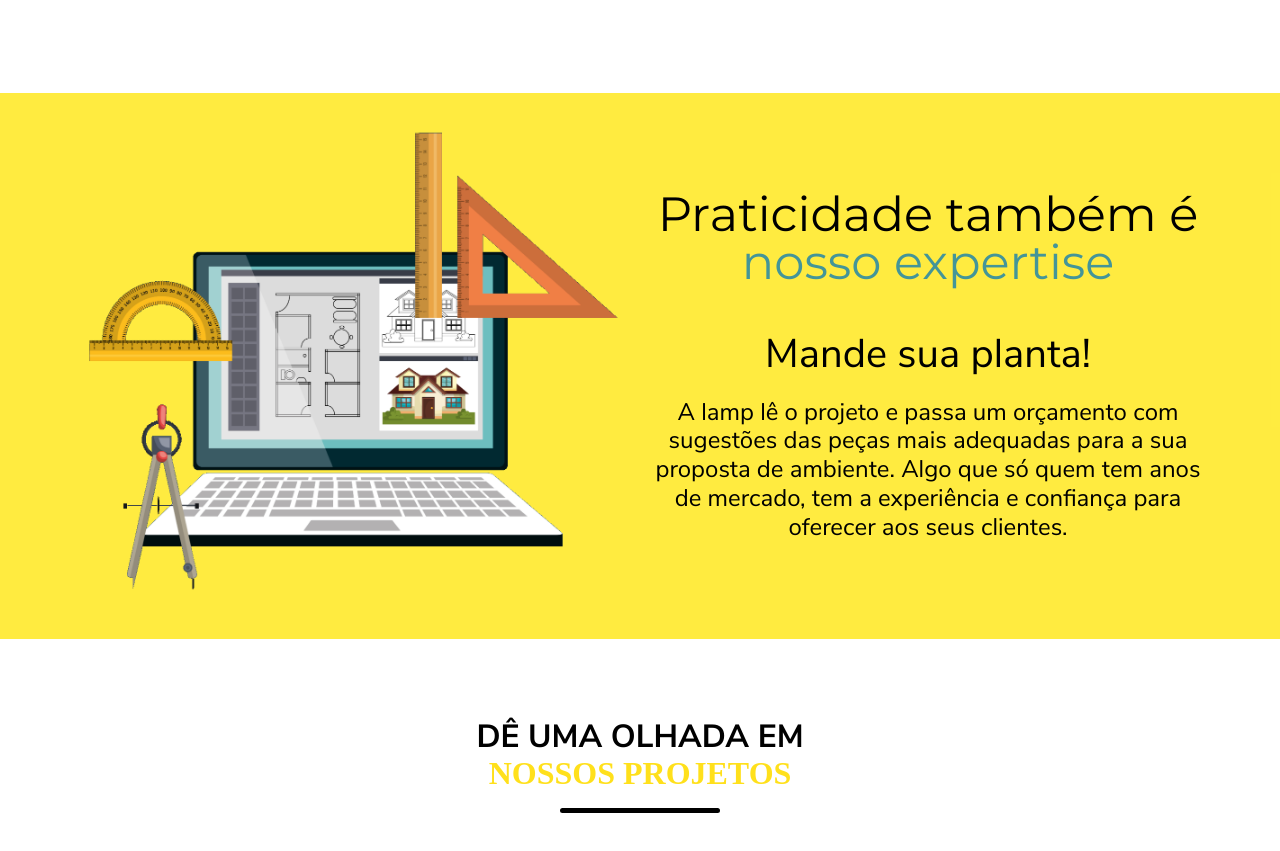
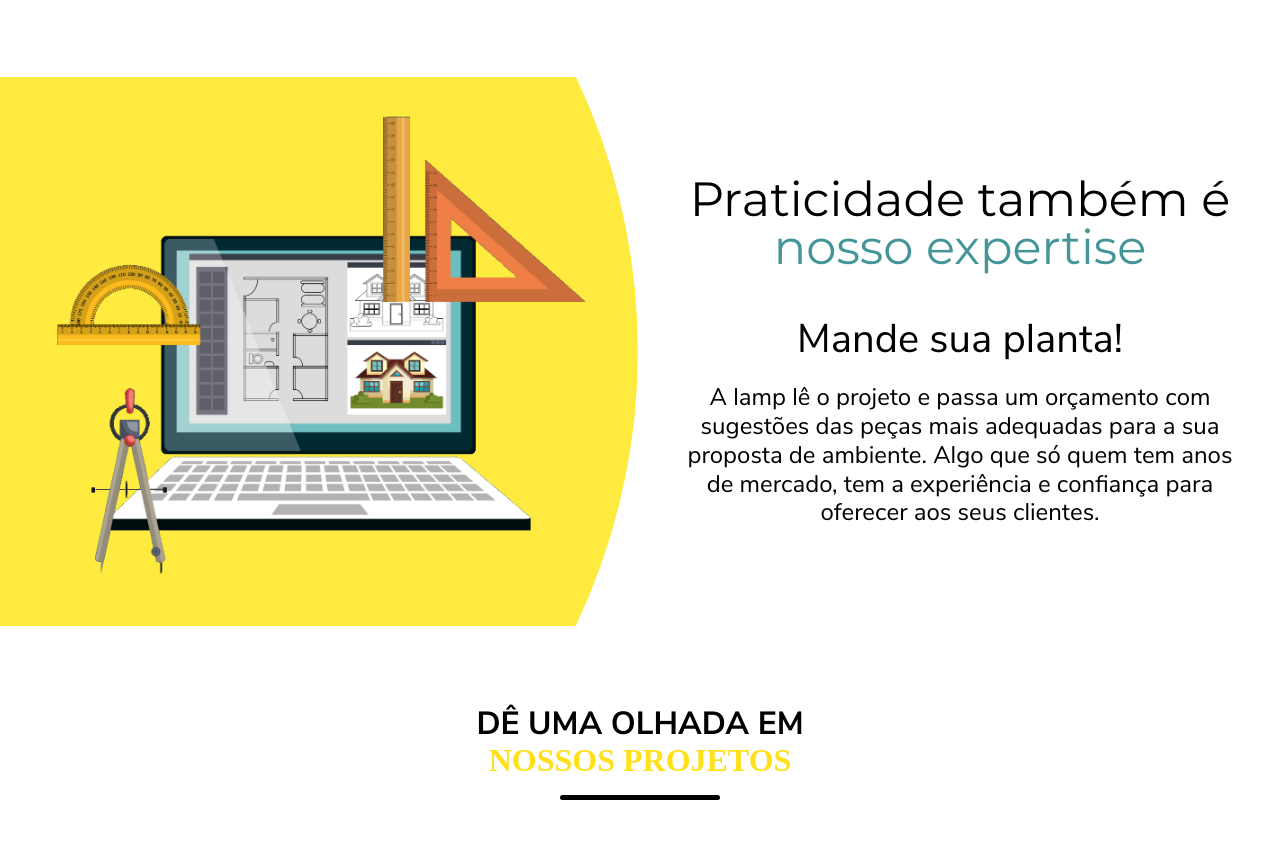
Before and after one commit to EduardoVital/Projeto_Lamp, a plain HTML site: page Index.html in a window 1280 px wide. Shown: the part 1606-2457 px from the top of the page. Drawn offline with Linux system fonts and the light colour scheme; a web font is replaced by a local one.

Commit message:
atualização layout

```diff
--- a/Index.html
+++ b/Index.html
@@ -270,13 +270,17 @@
         </section>
 
         <section class="orcamento">
-            <div class="orcamento__background">
-                <div class="orcamento__background--secundario">
+            <div class="orcamento__imagem">
                 <div class="wrapper">
-                        <div class="orcamento__conteudo">
-                            <div>
+                    <div class="orcamento__imagem__conteudo">
                         <img src="./IMG/Background/imagem_planta_arquitetonica.png" alt="notebook exibindo uma planta arquitetônica" width="100%">
                     </div>
+                </div>
+            </div>
+
+            <div class="orcamento__texto">
+                <div class="wrapper">
+                    <div class="orcamento__texto__conteudo">
                         <div>
                             <h3 class="titulos__formato">Praticidade também é <span>nosso expertise</span></h3>
                             <h2>Mande sua planta!</h2>
@@ -285,7 +289,7 @@
                     </div>
                 </div>
             </div>
-            </div>
+
         </section>
 
         <div id="projetos" class="wrapper projetos">
--- a/SASS/Layout/main.scss
+++ b/SASS/Layout/main.scss
@@ -85,25 +85,26 @@
 
 
 .orcamento {
-    & .orcamento__background {
+    display: flex;
+
+    & .orcamento__imagem {
+        width: 50%;
         background:#ffe500bf;
+        clip-path: circle(107% at 0% 50%);
+        shape-outside: circle(70% at 0% 50%) border-box;
+    }
 
-        & .orcamento__background--secundario {
-            & .orcamento__conteudo {
-                display: flex;
-                justify-content: space-between;
-                align-items: center;
-                margin: 1rem 0rem 0rem 0rem;
-
-                & div {
+    & .orcamento__texto {
         width: 50%;
         display: flex;
-                    flex-flow: column;
-                    justify-content: center;
         align-items: center;
+        // clip-path: circle(157% at 147% 50%);
+        // shape-outside: circle(50% at 0% 70%) border-box;
+        // background: #0a5b5e;
+
+        & .orcamento__texto__conteudo {
 
             & h3 {
-                        // font-size: 3rem;
                 font-family: "Montserrat";
                 font-weight: 100;
                 text-align: center;
@@ -118,6 +119,7 @@
                 color: $font-color-terceira;
                 margin-bottom: 1.5rem;
                 font-size: 2.5rem;
+                text-align: center;
             }
 
             & p {
@@ -125,8 +127,6 @@
                 font-size: 1.5rem;
                 text-align: center;
                 line-height: 1.8rem;
-                    }
-                }
             }
         }
     }
```
Also changed, not shown: CSS/estilos.css, 1 other file. Lines whose indentation alone changed are shown as unchanged.
